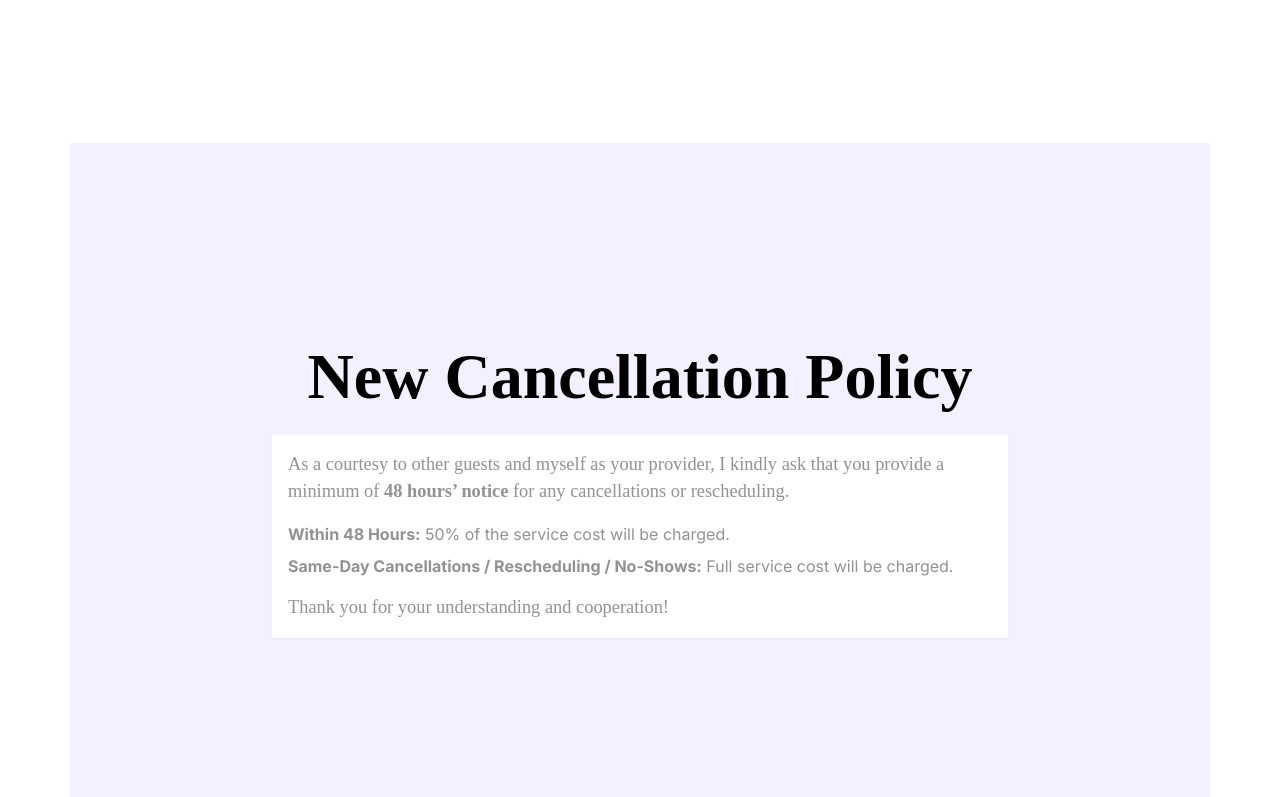
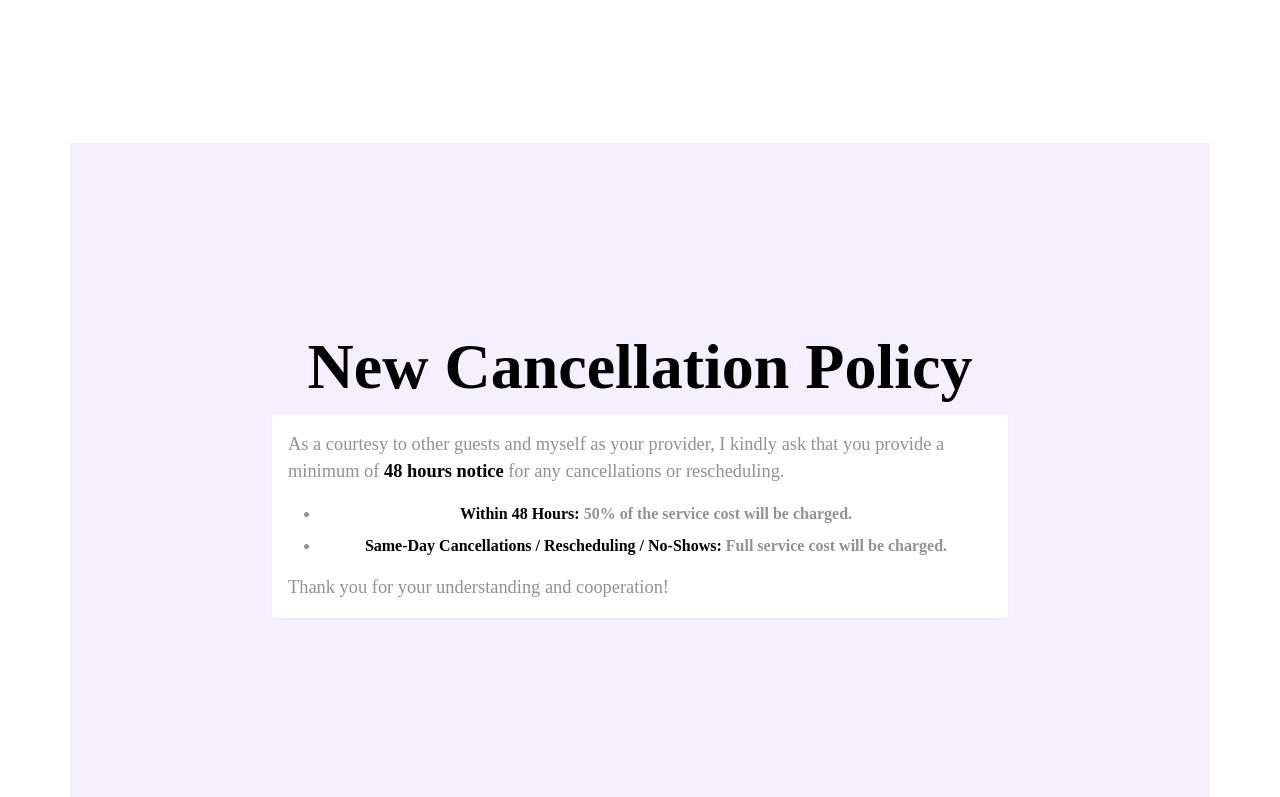
Before and after one commit to tulio-salvatierra/csc, a React (Create React App) app: page / in a window 1280 px wide. Shown: the part 2000-2797 px from the top of the page. Built offline with nearby package versions, Linux system fonts and the light colour scheme; a web font is replaced by a local one.

Commit message:
feat: Update contact information and improve layout; adjust text alignment and styling across multiple components

```diff
--- a/src/App.css
+++ b/src/App.css
@@ -24,7 +24,8 @@
   font-style: normal;
 }
 
-html, body {
+html,
+body {
   width: 100dvw;
   height: 100dvh;
   scroll-behavior: smooth;
@@ -53,17 +54,21 @@ section {
   }
 }
 
-.commet-grid {  display: grid;
+.commet-grid {
+  display: grid;
   grid-template-columns: 1fr;
-  grid-template-rows: 1fr .25fr;
+  grid-template-rows: 1fr 0.25fr;
   gap: 16px 0px;
   grid-auto-flow: row;
 }
 
-.comment { grid-area: 1 / 1 / 3 / 2; }
+.comment {
+  grid-area: 1 / 1 / 3 / 2;
+}
 
-.author { grid-area: 2 / 1 / 3 / 2; }
-
+.author {
+  grid-area: 2 / 1 / 3 / 2;
+}
 
 .heading {
   font-family: "Moula";
@@ -84,7 +89,6 @@ section {
   }
 }
 
-
 .welcome-text {
   font-family: "Moula";
   font-size: 1.5rem;
@@ -95,12 +99,13 @@ section {
 
 h3,
 h2,
-h1 {
+h1,
+strong,
+ul {
   font-family: "MOULA";
   color: #000;
-  padding: 10px;
+  font-weight: bold;
   text-align: center;
-  font-weight: bold;
 }
 
 .header-bg {
@@ -142,7 +147,6 @@ h1 {
   color: #fff;
   justify-content: center;
   align-items: end;
-
 }
 @media (max-width: 768px) {
   .bg-hero {
@@ -174,7 +178,6 @@ h1 {
     background-position: right;
   }
 }
-
 
 .bg-about {
   background-image: url("../src/assets/images/about/about skin.jpg");
--- a/src/components/CancelationPolicy/CancelationPolicy.jsx
+++ b/src/components/CancelationPolicy/CancelationPolicy.jsx
@@ -12,10 +12,10 @@ export default function CancellationPolicy() {
                 <p className="mb-4 text-muted">
                   As a courtesy to other guests and myself as your provider, I
                   kindly ask that you provide a minimum of{" "}
-                  <strong>48 hours’ notice</strong> for any cancellations or
+                  <strong>48 hours notice</strong> for any cancellations or
                   rescheduling.
                 </p>
-                <ul className="list-unstyled mb-4">
+                <ul className="mb-4 text-left ">
                   <li className="mb-2 text-muted">
                     <strong>Within 48 Hours:</strong> 50% of the service cost
                     will be charged.
--- a/src/components/Highlights/HL.jsx
+++ b/src/components/Highlights/HL.jsx
@@ -22,13 +22,13 @@ export default function HL() {
 
   return (
     <section className="mt-32 mb-32 py-56 why">
-      <h2 className="text-left fw-bold mb-4 fs-1">Why Choose Us</h2>
+      <h2 className="text-center fw-bold mb-4 fs-1">Why Choose Us</h2>
       <div className="row text-left g-4">
         {highlights.map((highlight, index) => (
           <div key={index} className="col-md-4 bg-black text-white card">
             <div className="card-body p-4">
               <h2 className="text-muted fs-1 text-left p-4 text-decoration-none">{highlight.id}</h2>
-              <h5 className="fw-bold hlTitle fs-2 text-white">
+              <h5 className="fw-bold hlTitle fs-3 text-white">
                 {highlight.title}
               </h5>
               <p className="text-muted mt-4">{highlight.description}</p>
--- a/src/components/contacts/ContactSectionContacts1.js
+++ b/src/components/contacts/ContactSectionContacts1.js
@@ -32,7 +32,7 @@ export default function ContactSection() {
                   href={TELEPHONE}
                   className="mb-0 text-muted fs-4 text-decoration-none"
                 >
-                  {TELEPHONE}
+                  432-638-0046
                 </a>
               </div>
               <div className="col-6 col-sm-12 p-4">
--- a/src/components/contacts/FindUsSectionContacts1.js
+++ b/src/components/contacts/FindUsSectionContacts1.js
@@ -28,10 +28,10 @@ export default function FindUsSectionContacts1() {
               <div className="text-center">
                 <h3 className="mb-4 font-heading">Phone</h3>
                 <a
-                  href={`tel:${TELEPHONE}`}
+                  href={`${TELEPHONE}`}
                   className="text-decoration-none fs-5 text-dark"
                 >
-                  <p className="mb-0 text-center">{TELEPHONE}</p>
+                  <p className="mb-0 text-center">432-638-0046</p>
                 </a>
               </div>
             </div>
--- a/src/components/faq/FaqSectionFaq1.js
+++ b/src/components/faq/FaqSectionFaq1.js
@@ -2,7 +2,6 @@ import { TELEPHONE } from "../../constants";
 
 export default function FaqSectionFaq1() {
   return (
-    <>
     <>
       <section className="py-24 bg-light">
         <div className="container">
@@ -23,11 +22,11 @@ export default function FaqSectionFaq1() {
                   What skincare treatments are best for anti-aging?
                 </h2>
                 <p className="text-muted lh-lg mb-0">
-                    We offer specialized anti-aging facials, such as
-                    Hydrafacial, Nano Needling, and chemical peels, designed to
-                    target fine lines, wrinkles, and loss of elasticity. These
-                    treatments promote collagen production and leave your skin
-                    rejuvenated and glowing.
+                  We offer specialized anti-aging facials, such as Hydrafacial,
+                  Nano Needling, and chemical peels, designed to target fine
+                  lines, wrinkles, and loss of elasticity. These treatments
+                  promote collagen production and leave your skin rejuvenated
+                  and glowing.
                 </p>
               </div>
             </div>
@@ -42,9 +41,9 @@ export default function FaqSectionFaq1() {
                   How often should I get a deep cleansing facial?
                 </h2>
                 <p className="text-muted lh-lg mb-0">
-                    For optimal results, we recommend a facial
-                    every 4-6 weeks. This helps maintain clear and healthy skin
-                    by removing impurities and preventing clogged pores.
+                  For optimal results, we recommend a facial every 4-6 weeks.
+                  This helps maintain clear and healthy skin by removing
+                  impurities and preventing clogged pores.
                 </p>
               </div>
             </div>
@@ -59,17 +58,16 @@ export default function FaqSectionFaq1() {
                   Are the waxing services suitable for sensitive skin?
                 </h2>
                 <p className="text-muted lh-lg mb-0">
-                    Yes, our face and body waxing services are gentle and
-                    suitable for sensitive skin. We use high-quality,
-                    hypoallergenic waxes to minimize irritation and ensure a
-                    comfortable experience.
+                  Yes, our face and body waxing services are gentle and suitable
+                  for sensitive skin. We use high-quality, hypoallergenic waxes
+                  to minimize irritation and ensure a comfortable experience.
                 </p>
               </div>
             </div>
             <div className="col-12 col-md-6 px-xl-4 mb-8">
-                <div className="bg-white py-12 px-6 px-md-16">
+              <div className="bg-white py-12 px-6 px-md-16 text-center">
                 <img
-                    className="img-fluid"
+                  className="img-fluid mx-auto d-block"
                   src="pstls-assets/icons/faq-info.svg"
                   alt=""
                 />
@@ -78,10 +76,10 @@ export default function FaqSectionFaq1() {
                   them?
                 </h2>
                 <p className="text-muted lh-lg mb-0">
-                    Eyelash extensions typically last 4-6 weeks, depending on
-                    your natural lash cycle and care routine. To maintain them,
-                    avoid oil-based products near your lashes and schedule
-                    regular touch-ups every 2-3 weeks.
+                  Eyelash extensions typically last 4-6 weeks, depending on your
+                  natural lash cycle and care routine. To maintain them, avoid
+                  oil-based products near your lashes and schedule regular
+                  touch-ups every 2-3 weeks.
                 </p>
               </div>
             </div>
@@ -92,7 +90,9 @@ export default function FaqSectionFaq1() {
               src="pstls-assets/icons/faq-info.svg"
               alt=""
             />
-              <h1 className="mb-4 fs-1 font-heading text-center">Have more questions?</h1>
+            <h1 className="mb-4 fs-1 font-heading text-center">
+              Have more questions?
+            </h1>
             <p className="mb-8 lh-lg text-muted text-center">
               Can’t find the answer you’re looking for? Please send us a
               message.
@@ -107,6 +107,5 @@ export default function FaqSectionFaq1() {
         </div>
       </section>
     </>
-    </>
   );
 }
```
Lines whose indentation alone changed are shown as unchanged.
